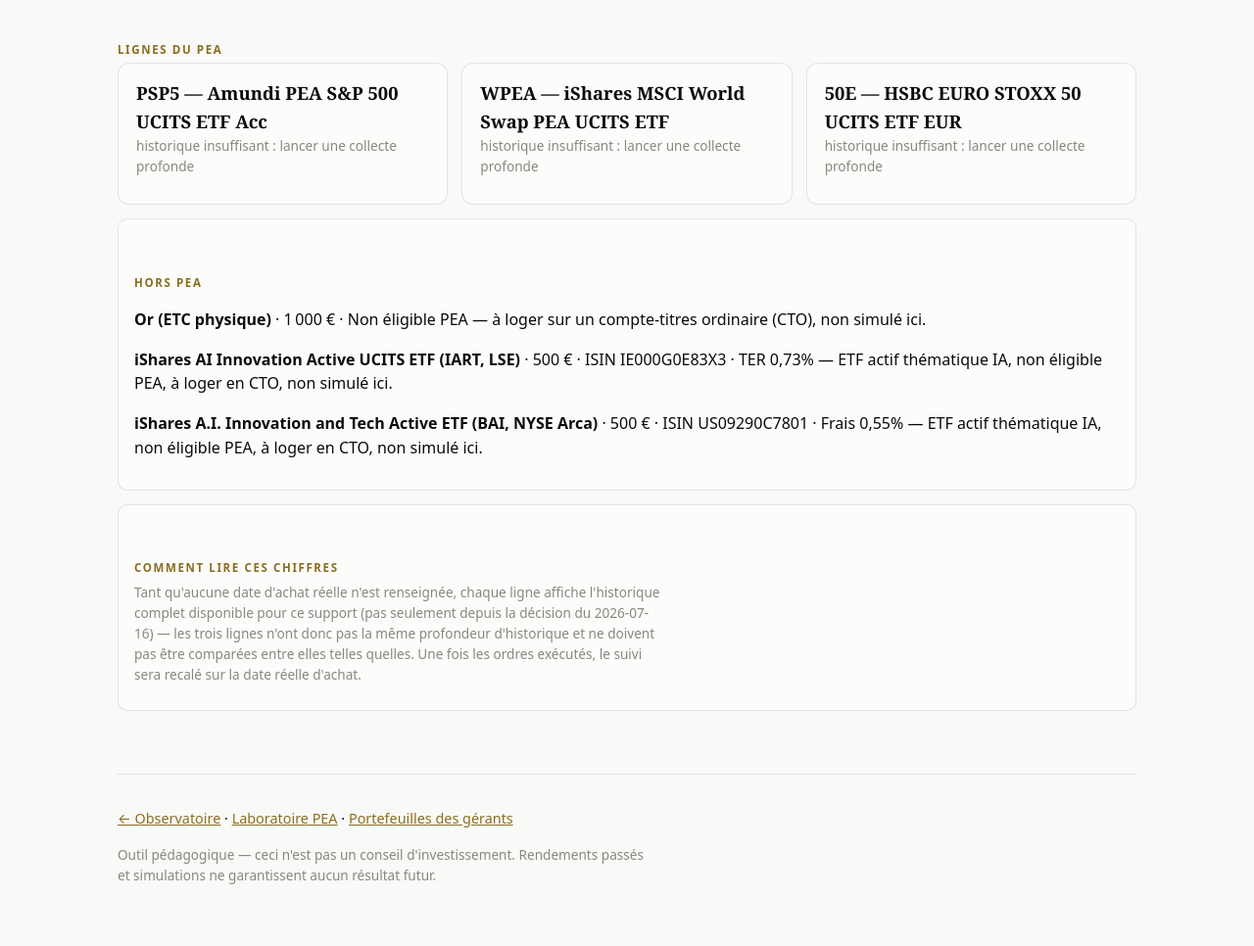
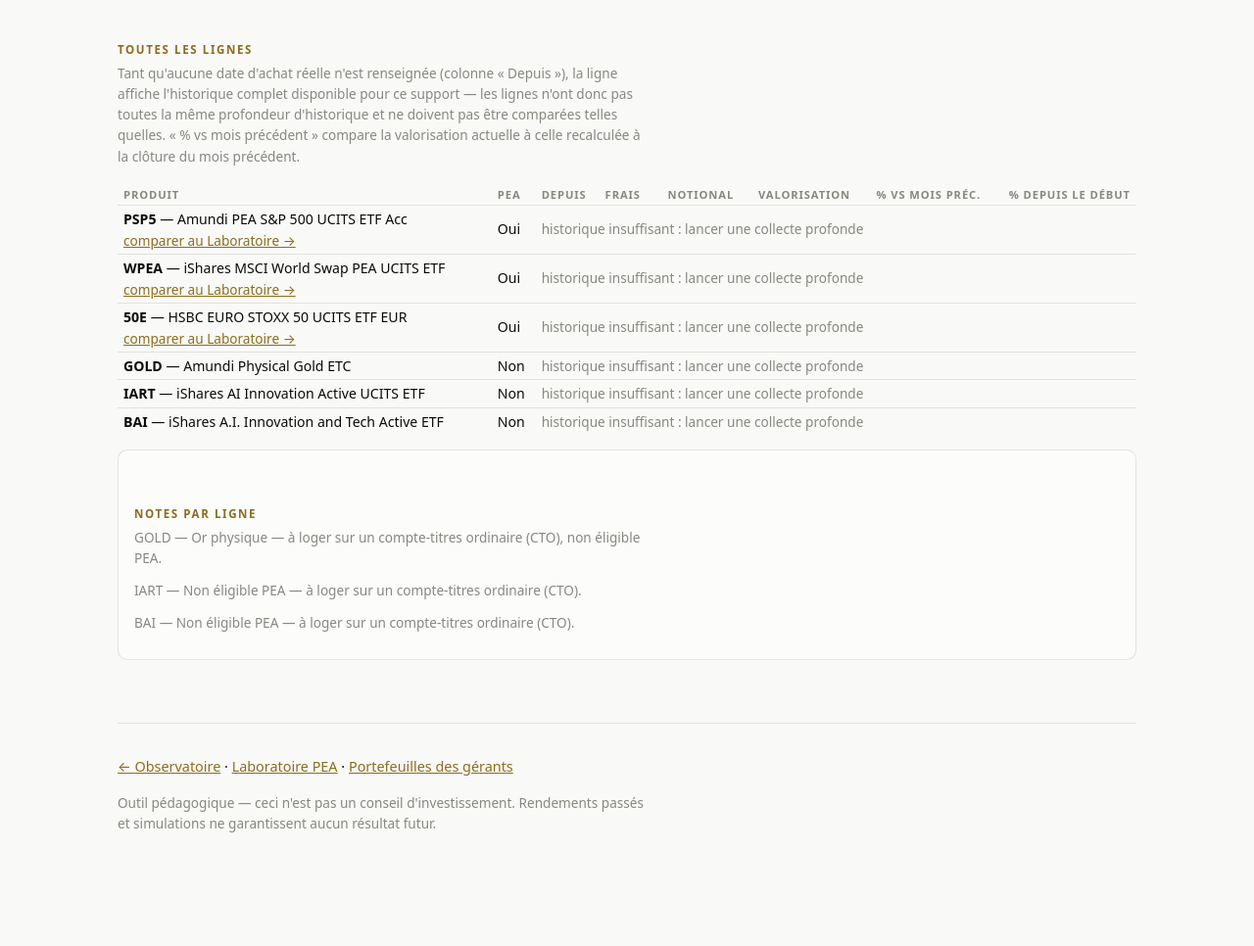
Before and after one commit to evausesgit/la-grande-machine, a FastAPI app: page /portefeuille in a window 1280 px wide. Shown: the part 256-1222 px from the top of the page at 98% size. After the commit the page ends 1106 px from the top, so only its background shows below. Run offline with FastAPI, Linux system fonts and the light colour scheme.

Commit message:
Unifie /portefeuille en un tableau par ligne (PEA + hors PEA)
Colonnes : PEA (oui/non), date d'investissement, frais courants,
notional investi, valorisation, % vs mois précédent, % depuis le
début. L'or, IART et BAI deviennent des instruments suivis à part
entière (famille hors_pea, prix collectés quotidiennement) au lieu
de simples notes déclaratives, avec leurs métadonnées dans le
nouveau HORS_PEA_PRODUCTS. Bootstrap de collecte étendu à cette
famille pour un historique complet dès le premier déploiement.

Co-Authored-By: Claude Sonnet 5 <noreply@anthropic.com>
Claude-Session: https://claude.ai/code/session_01Rg1mJbFKCZFdPMCmKGJaSb

```diff
--- a/app/main.py
+++ b/app/main.py
@@ -14,7 +14,7 @@ from sqlalchemy.orm import Session
 from . import scheduler
 from .collectors.edgar13f import collect_13f
 from .collectors.run import collect_all, seed_gerants, seed_instruments
-from .config import FAMILIES, MON_PORTEFEUILLE, PEA_LAB_PRODUCTS
+from .config import FAMILIES, HORS_PEA_PRODUCTS, MON_PORTEFEUILLE, PEA_LAB_PRODUCTS
 from .db import Base, SessionLocal, engine
 from .engine.moves import compute_moves
 from .engine.pea_lab import LabSettings, simulate_pea
@@ -200,6 +200,10 @@ def api_laboratoire(
     return {"produit": PEA_LAB_PRODUCTS[produit], "parametres": settings.__dict__, "resultats": results}
 
 
+def _produit_info(code: str) -> dict:
+    return PEA_LAB_PRODUCTS.get(code) or HORS_PEA_PRODUCTS[code]
+
+
 def _run_portfolio_line(session: Session, ligne: dict):
     instrument = session.scalars(select(Instrument).where(Instrument.code == ligne["produit"])).first()
     if instrument is None:
@@ -211,7 +215,21 @@ def _run_portfolio_line(session: Session, ligne: dict):
     if len(prices) < 2:
         return None, "historique insuffisant : lancer une collecte profonde"
     settings = LabSettings(initial_capital=ligne["capital"], monthly_contribution=ligne["versement"])
-    return simulate_pea(prices, settings, "buy_hold"), None
+    resultat = simulate_pea(prices, settings, "buy_hold")
+
+    # % de variation entre la valorisation actuelle et celle de fin de mois précédent —
+    # rejoué en tronquant l'historique, pour rester cohérent avec le calcul buy_hold.
+    today = datetime.date.today()
+    fin_mois_precedent = today.replace(day=1) - datetime.timedelta(days=1)
+    prices_mois_precedent = [p for p in prices if p[0] <= fin_mois_precedent]
+    resultat["perf_mois_precedent_pct"] = None
+    if len(prices_mois_precedent) >= 2:
+        resultat_precedent = simulate_pea(prices_mois_precedent, settings, "buy_hold")
+        if resultat_precedent["final_value"]:
+            resultat["perf_mois_precedent_pct"] = round(
+                (resultat["final_value"] - resultat_precedent["final_value"]) / resultat_precedent["final_value"] * 100, 2
+            )
+    return resultat, None
 
 
 @app.get("/portefeuille")
@@ -224,10 +242,12 @@ def portefeuille(request: Request, session: Session = Depends(get_session)):
             total_contribue += resultat["contributed"]
             total_valeur += resultat["final_value"]
         lignes.append({
-            "produit": PEA_LAB_PRODUCTS[ligne["produit"]],
+            "produit": _produit_info(ligne["produit"]),
             "produit_id": ligne["produit"],
+            "pea": ligne["pea"],
             "capital": ligne["capital"],
             "versement": ligne["versement"],
+            "depuis": ligne.get("depuis"),
             "resultat": resultat,
             "erreur": erreur,
         })
@@ -241,7 +261,6 @@ def portefeuille(request: Request, session: Session = Depends(get_session)):
     return templates.TemplateResponse(request, "portefeuille.html", {
         "decide_le": MON_PORTEFEUILLE["decide_le"],
         "lignes": lignes,
-        "hors_pea": MON_PORTEFEUILLE["hors_pea"],
         "total": total,
     })
 
--- a/app/static/style.css
+++ b/app/static/style.css
@@ -71,6 +71,8 @@ footer { margin-top: 4rem; border-top: 1px solid var(--hairline); padding-top: 1
 .pf td { padding: 3px 6px; border-top: 1px solid var(--hairline); }
 .pf .rang { color: var(--ink-3); font-size: 0.75rem; width: 1.6em; }
 .pf .num { text-align: right; font-variant-numeric: tabular-nums; }
+.pf .num.up { color: var(--up); font-weight: 650; }
+.pf .num.down { color: var(--down); font-weight: 650; }
 .gerant .sub { font-size: 0.72rem; color: var(--ink-3); margin-top: 8px; }
 .a-venir { color: var(--ink-2); font-size: 0.88rem; font-style: italic; }
 
--- a/app/templates/portefeuille.html
+++ b/app/templates/portefeuille.html
@@ -17,49 +17,63 @@
 
 {% if total %}
 <section class="product-card">
-  <div><strong>Total PEA (3 lignes)</strong></div>
+  <div><strong>Total PEA (lignes exécutées)</strong></div>
   <div>{{ total.valeur | fmt_valeur(0) }} € · {{ total.contribue | fmt_valeur(0) }} € versés · gain {{ total.gain | fmt_valeur(0) }} €</div>
 </section>
 {% endif %}
 
 <section>
-  <div class="eyebrow">Lignes du PEA</div>
-  <div class="lab-results">
-    {% for ligne in lignes %}
-    <article class="metric-card">
-      <h2>{{ ligne.produit.ticker }} — {{ ligne.produit.label }}</h2>
-      {% if ligne.resultat %}
-      <div class="big-number">{{ ligne.resultat.final_value | fmt_valeur(0) }} €</div>
-      <p class="hint">{{ ligne.capital | fmt_valeur(0) }} € au départ + {{ ligne.versement | fmt_valeur(0) }} €/mois ·
-        {{ ligne.resultat.contributed | fmt_valeur(0) }} € versés · gain {{ ligne.resultat.gain | fmt_valeur(0) }} €</p>
-      <dl>
-        <div><dt>Depuis</dt><dd>{{ ligne.resultat.start_date }}</dd></div>
-        <div><dt>Rendement cumulé</dt><dd>{{ ligne.resultat.return_pct | fmt_valeur(2) }} %</dd></div>
-        <div><dt>Rendement annualisé</dt><dd>{{ ligne.resultat.cagr_pct | fmt_valeur(2) }} %</dd></div>
-        <div><dt>Perte maximale traversée</dt><dd>{{ ligne.resultat.max_drawdown_pct | fmt_valeur(2) }} %</dd></div>
-      </dl>
-      <p class="hint"><a href="/laboratoire?produit={{ ligne.produit_id }}&capital={{ ligne.capital | int }}&versement={{ ligne.versement | int }}">Détail et comparaison avec la stratégie tendance →</a></p>
-      {% else %}
-      <p class="hint">{{ ligne.erreur }}</p>
-      {% endif %}
-    </article>
-    {% endfor %}
+  <div class="eyebrow">Toutes les lignes</div>
+  <p class="hint">Tant qu'aucune date d'achat réelle n'est renseignée (colonne « Depuis »), la ligne affiche
+  l'historique complet disponible pour ce support — les lignes n'ont donc pas toutes la même profondeur
+  d'historique et ne doivent pas être comparées telles quelles. « % vs mois précédent » compare la valorisation
+  actuelle à celle recalculée à la clôture du mois précédent.</p>
+  <div style="overflow-x:auto;">
+  <table class="pf">
+    <thead>
+      <tr>
+        <th>Produit</th>
+        <th>PEA</th>
+        <th>Depuis</th>
+        <th>Frais</th>
+        <th class="num">Notional</th>
+        <th class="num">Valorisation</th>
+        <th class="num">% vs mois préc.</th>
+        <th class="num">% depuis le début</th>
+      </tr>
+    </thead>
+    <tbody>
+      {% for ligne in lignes %}
+      <tr>
+        <td>
+          <strong>{{ ligne.produit.ticker }}</strong> — {{ ligne.produit.label }}
+          {% if ligne.pea %}<div class="hint" style="margin:0;"><a href="/laboratoire?produit={{ ligne.produit_id }}&capital={{ ligne.capital | int }}&versement={{ ligne.versement | int }}">comparer au Laboratoire →</a></div>{% endif %}
+        </td>
+        <td>{{ "Oui" if ligne.pea else "Non" }}</td>
+        {% if ligne.resultat %}
+        <td>{{ ligne.depuis or ligne.resultat.start_date }}{% if not ligne.depuis %} <span class="hint" style="margin:0;">(historique complet)</span>{% endif %}</td>
+        <td>{{ ligne.produit.ongoing_cost_pct | fmt_valeur(2) }} %/an</td>
+        <td class="num">{{ ligne.resultat.contributed | fmt_valeur(0) }} €</td>
+        <td class="num">{{ ligne.resultat.final_value | fmt_valeur(0) }} €</td>
+        <td class="num {{ 'up' if ligne.resultat.perf_mois_precedent_pct and ligne.resultat.perf_mois_precedent_pct > 0 else ('down' if ligne.resultat.perf_mois_precedent_pct and ligne.resultat.perf_mois_precedent_pct < 0 else '') }}">
+          {{ (ligne.resultat.perf_mois_precedent_pct | fmt_valeur(2)) ~ " %" if ligne.resultat.perf_mois_precedent_pct is not none else "—" }}
+        </td>
+        <td class="num {{ 'up' if ligne.resultat.return_pct > 0 else ('down' if ligne.resultat.return_pct < 0 else '') }}">{{ ligne.resultat.return_pct | fmt_valeur(2) }} %</td>
+        {% else %}
+        <td colspan="6"><span class="hint" style="margin:0;">{{ ligne.erreur }}</span></td>
+        {% endif %}
+      </tr>
+      {% endfor %}
+    </tbody>
+  </table>
   </div>
 </section>
 
 <section class="lab-explain">
-  <div class="eyebrow">Hors PEA</div>
-  {% for item in hors_pea %}
-  <p><strong>{{ item.label }}</strong> · {{ item.capital | fmt_valeur(0) }} €{% if item.isin %} · ISIN {{ item.isin }}{% endif %} · {{ item.note }}</p>
+  <div class="eyebrow">Notes par ligne</div>
+  {% for ligne in lignes %}
+  {% if ligne.produit.note %}<p class="hint">{{ ligne.produit.ticker }} — {{ ligne.produit.note }}</p>{% endif %}
   {% endfor %}
-</section>
-
-<section class="lab-explain">
-  <div class="eyebrow">Comment lire ces chiffres</div>
-  <p class="hint">Tant qu'aucune date d'achat réelle n'est renseignée, chaque ligne affiche l'historique complet
-  disponible pour ce support (pas seulement depuis la décision du {{ decide_le }}) — les trois lignes n'ont donc
-  pas la même profondeur d'historique et ne doivent pas être comparées entre elles telles quelles. Une fois les
-  ordres exécutés, le suivi sera recalé sur la date réelle d'achat.</p>
 </section>
 
 <footer>
```
Also changed, not shown: app/collectors/run.py (+4 -4 lines), app/config.py (+44 -23 lines), docs/LABORATOIRE-PEA.md (+18 -4 lines), tests/test_portfolio.py (+21 -0 lines).
